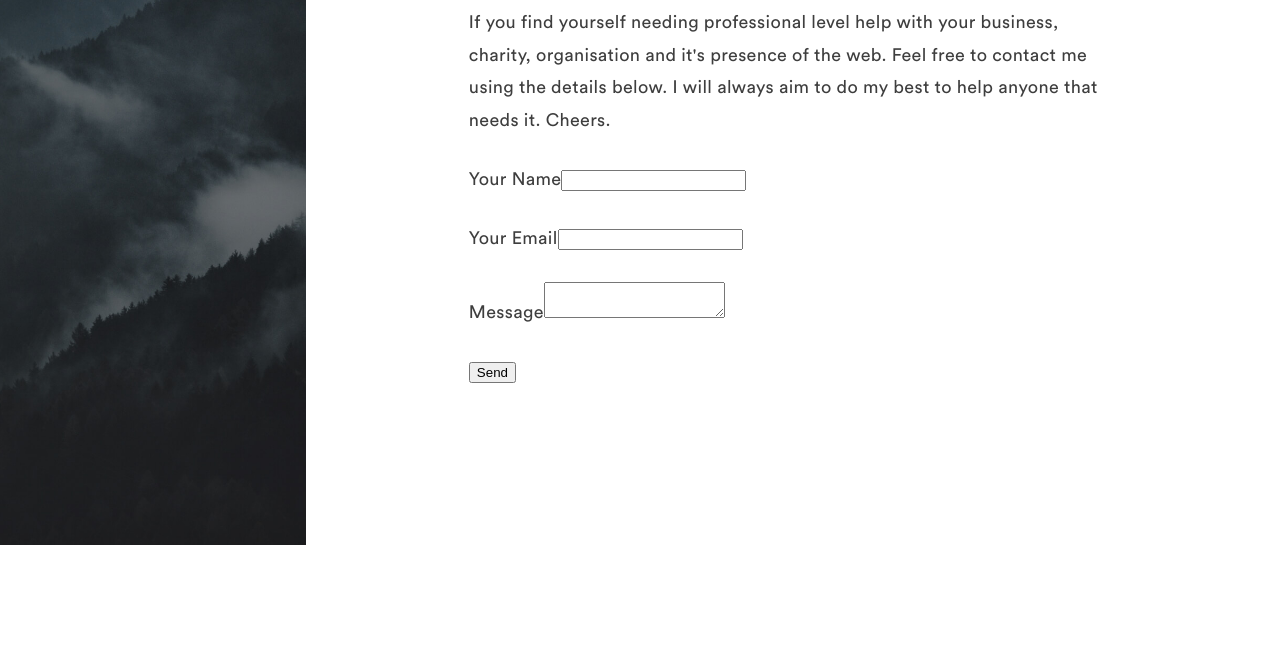
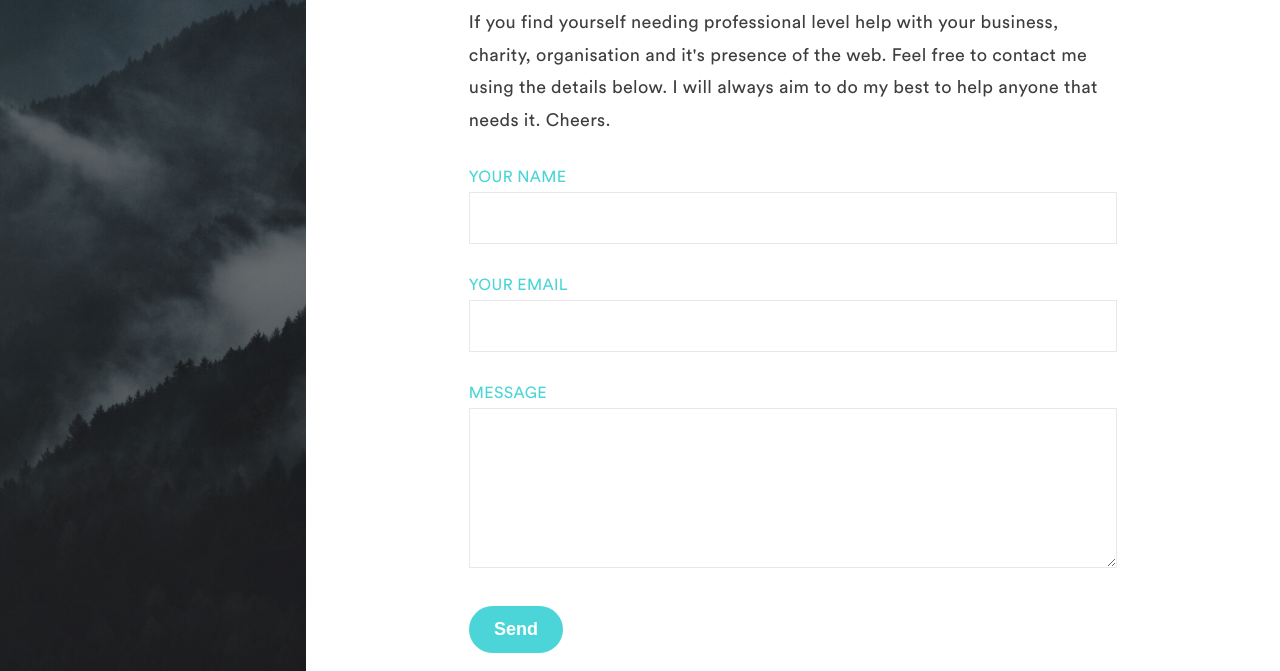
Before and after one commit to mchadwickweb/mchadwick.co.uk, a Gatsby site: page /contact in a window 1280 px wide. Shown: the part 255-926 px from the top of the page. Before the commit the page ends 800 px from the top, so only its background shows below. Built offline with nearby package versions, Linux system fonts and the light colour scheme; Gatsby itself is replaced by a stand-in of ours.

Commit message:
Styled basic form elements and introduced some formatting attributes to the textarea.

```diff
--- a/src/components/contactForm/contactForm.js
+++ b/src/components/contactForm/contactForm.js
@@ -2,25 +2,25 @@ import React from 'react';
 
 const ContactForm = () => (
   <form name="contact" method="POST" netlify>
-    <p>
-      <label>
+    <p className="form-item">
+      <label className="form-item__label">
         <span>Your Name</span>
         <input type="text" name="name" />
       </label>
     </p>
-    <p>
-      <label>
+    <p className="form-item">
+      <label className="form-item__label">
         <span>Your Email</span>
         <input type="email" name="email" />
       </label>
     </p>
-    <p>
-      <label>
+    <p className="form-item">
+      <label className="form-item__label">
         <span>Message</span>
-        <textarea name="message"></textarea>
+        <textarea rows="6" name="message"></textarea>
       </label>
     </p>
-    <p>
+    <p className="form-item">
       <button type="submit">Send</button>
     </p>
   </form>
--- a/src/styles/base.scss
+++ b/src/styles/base.scss
@@ -46,6 +46,14 @@ h1 {}
 p {
   margin: 1rem 0 1.5rem 0;
   color: $fontColour--secondary;
+
+  &:first-child {
+    margin-top: 0;
+  }
+
+  &:last-child {
+    margin-bottom: 0;
+  }
 }
 
 a {
@@ -79,6 +87,36 @@ code {
   border-left: 1px solid $brandColour--secondary;
 }
 
+// Forms ----------------------------------------------------------
+// ----------------------------------------------------------------
+input[type='text'],
+input[type='email'],
+textarea {
+  width: 100%;
+  padding: 0.8rem 1rem;
+  font-size: $baseFontSize;
+  line-height: $baseLineHeight--small;
+  border: 1px solid $greyScale2;
+
+  &:focus {
+    outline: 3px solid $brandColour--secondary;
+  }
+}
+
+label {
+
+  span {
+    display: block;
+    font-size: $baseFontSize--small;
+    text-transform: uppercase;
+    color: $brandColour--secondary;
+  }
+}
+
+// Buttons --------------------------------------------------------
+// ----------------------------------------------------------------
+button,
+input[type='submit'],
 .button {
   display: inline-block;
   padding: 0.8rem 1.4rem;
@@ -87,9 +125,11 @@ code {
   text-align: center;
   border-radius: 3rem;
   background-color: $brandColour--secondary;
+  font-size: $baseFontSize;
   color: white;
   font-weight: $fontWeight--bold;
   text-decoration: none;
+  border: none;
   transition: background-color $transition-time--short;
 
   &:hover,
--- a/src/styles/config/_config.scss
+++ b/src/styles/config/_config.scss
@@ -31,6 +31,7 @@ $fontColour--primary: #000000;
 $fontColour--secondary: #3E3E3E;
 
 $greyScale1: #f9f9f9;
+$greyScale2: #e8e8e8;
 
 // Breakpoints -------------------------------------
 // -------------------------------------------------
```
